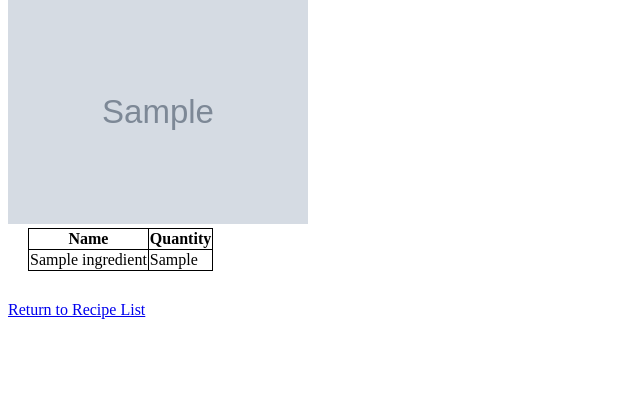
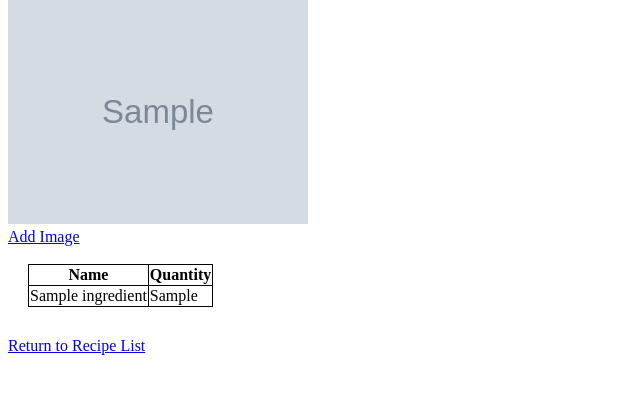
Before and after one commit to CJ-Uy/recipebook-uy-charles, a Django app: page /recipe/1 in a window 1280 px wide. Shown: the part 203-597 px from the top of the page, without its empty margins (0-640 px from the left). Run offline with Django 5.2, Linux system fonts and the light colour scheme; a user stored in the database is signed in; tables that the repository leaves empty hold one stand-in row (values such as "Sample post"); grey boxes marked "Sample" are stand-in pictures.

Commit message:
added routing for recipe add image

```diff
--- a/recipebook/ledger/templates/recipe.html
+++ b/recipebook/ledger/templates/recipe.html
@@ -22,6 +22,11 @@
     {% endfor %}
   {% endif %}
 
+  <br>
+  <a href="/recipe/{{recipe.pk}}/add_image">Add Image</a>
+  <br>
+  <br>
+
   <table style="margin-left: 20px">
     <tr>
       <th>Name</th>
--- a/recipebook/ledger/urls.py
+++ b/recipebook/ledger/urls.py
@@ -1,11 +1,12 @@
 from django.urls import path
 
-from .views import recipe, recipes_list, add_recipe
+from .views import recipe, recipes_list, add_recipe, add_image
 
 urlpatterns = [
     path("recipes/list", recipes_list, name="recipes-list"),
     path("recipe/<int:recipe_id>", recipe, name="recipe"),
     path("recipe/add", add_recipe, name="add-recipe"),
+    path("recipe/<int:recipe_id>/add_image", add_image, name="add-image"),
 ]
 
 app_name = "ledger"
--- a/recipebook/ledger/views.py
+++ b/recipebook/ledger/views.py
@@ -34,3 +34,7 @@ def add_recipe(request):
                 newRecipeIngredient.save()
 
     return render(request, "add_recipe.html", {"ingredients": allIngredients})
+
+@login_required
+def add_image(request, recipe_id):
+    return render(request, "add_image.html", {"recipe": Recipe.objects.get(pk=recipe_id)})
```
Also changed, not shown: recipebook/ledger/templates/add_image.html (added, +24 -0 lines).
